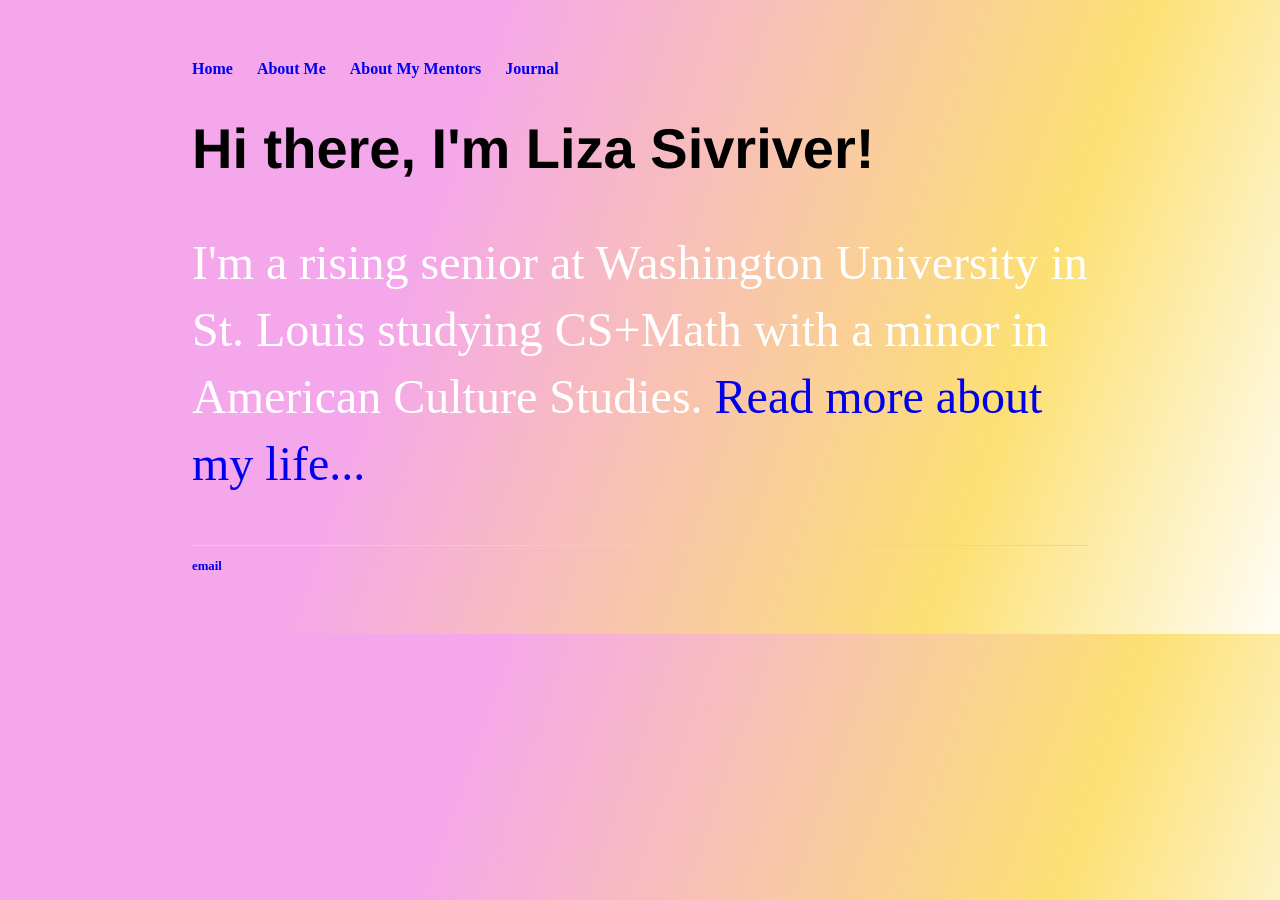
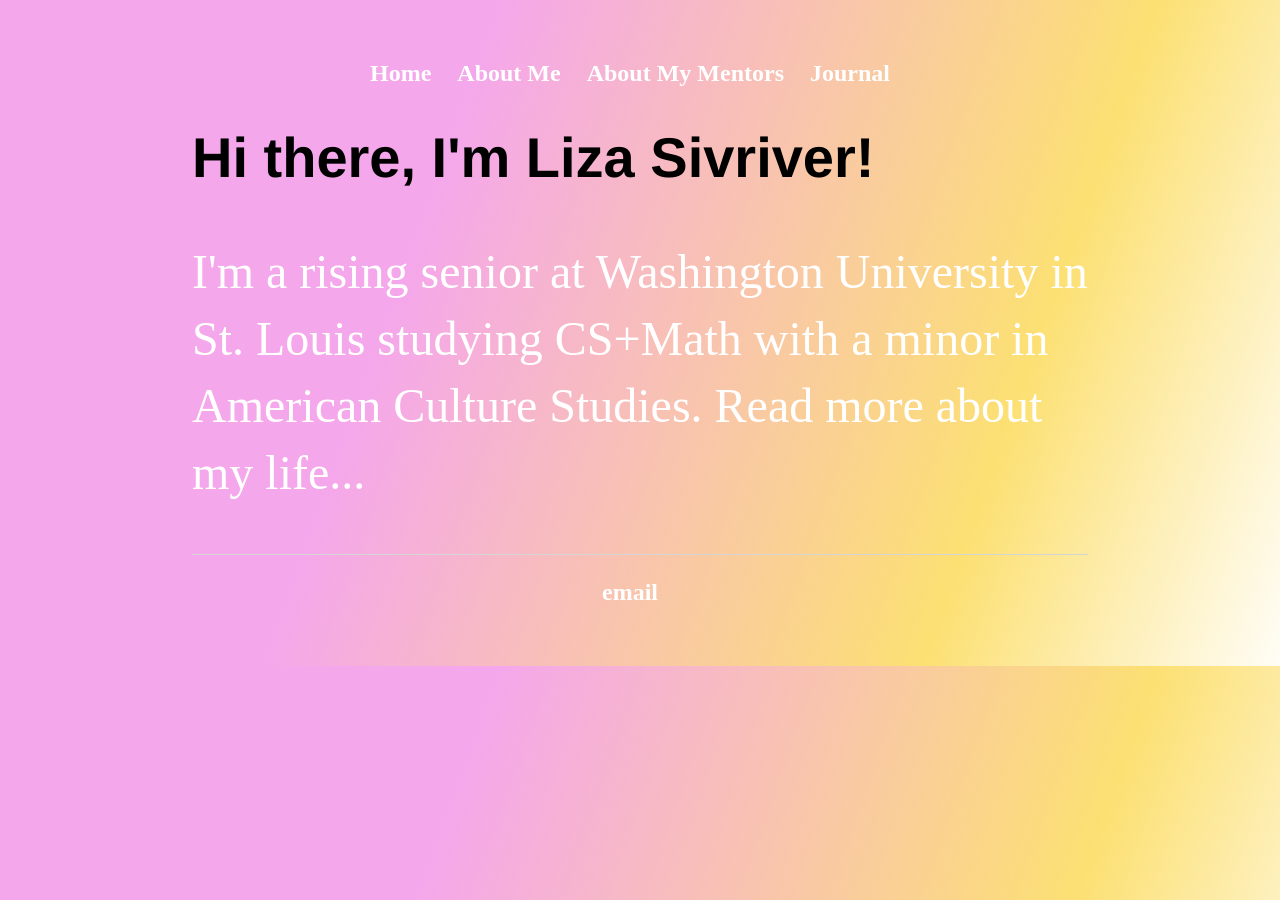
Before and after one commit to lizasivriver/lizasivriver, a Jekyll site: the page built from index.html, in a window 1280 px wide. Built offline with Jekyll 4.4.1, drawn with Linux system fonts in a browser that asks for light colours.

Commit message:
Update main.css

```diff
--- a/css/main.css
+++ b/css/main.css
@@ -5,23 +5,25 @@ body {
 }
 
 nav ul, footer ul {
-    font-family:'Times New Roman';
+    font-family:'Roboto Mono';
     padding: 0px;
     list-style: none;
     font-weight: bold;
+    text-align: center;
+    font-size: 1.5em;
 }
 nav ul li, footer ul li {
     display: inline;
     margin-right: 20px;
-    text-align: center;
+
 }
 a {
     text-decoration: none;
-
+    color: #FFFFFF;
 }
 a:hover {
     text-decoration: underline;
-    color: #FFFFFF;
+
 }
 h1 {
     font-size: 3.5em;
@@ -34,7 +36,7 @@ p {
 }
 footer {
     border-top: 1px solid #d5d5d5;
-    font-size: .8em;
+    font-size: 1em;
 }
 
 ul.posts {
```
